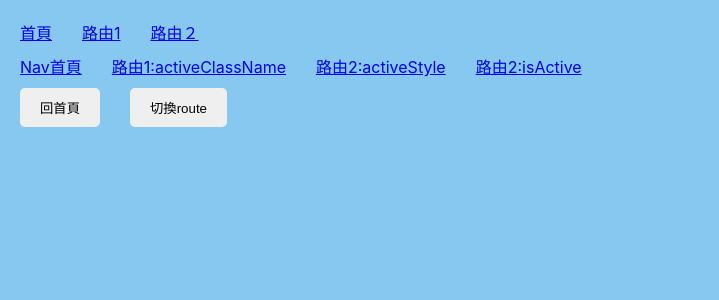
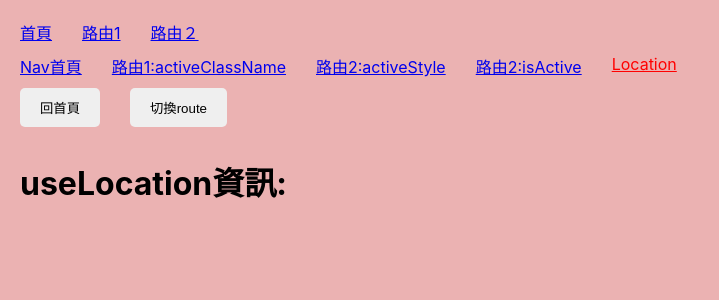
Before and after one commit to Cheng-sih-rong/react-typescript, a React (Create React App) app: page /location in a window 1280 px wide. Shown: the top 300 px of the page, without its empty margins (0-719 px from the left). Built offline with nearby package versions, Linux system fonts and the light colour scheme.

Commit message:
location進度

```diff
--- /dev/null
+++ b/src/contanier/Location/Location.scss
@@ -0,0 +1,6 @@
+html{
+    background-color: rgb(235, 178, 178);
+}
+// .nav{
+//     background-color: black;
+// }
--- /dev/null
+++ b/src/contanier/Location/Location.tsx
@@ -0,0 +1,15 @@
+import './Location.scss'
+import {useLocation} from 'react-router-dom';
+
+function Location(){
+ const ifo= useLocation()
+console.log(ifo.state)
+    return(
+    <div className="wrapper">
+        <h1><span>useLocation資訊:</span></h1>
+        {/* <p>{ifo.state[1]}</p> */}
+    </div>
+    )
+}
+
+export default Location;
--- a/src/page/App.tsx
+++ b/src/page/App.tsx
@@ -7,6 +7,7 @@ import './App.scss';
 // import Test from '../contanier/Test/Test';
 import One from '../contanier/One/One';
 import Two from '../contanier/Two/Two';
+import Location from '../contanier/Location/Location';
 import Button from '../component/Button';
 function Home(){
   return(
@@ -21,6 +22,7 @@ const activeStyle:object = {
 
 function App() {
 
+  // console.log(useLocation())
   const [path,setPath]=useState(1)
 
   const goPath =useHistory();
@@ -55,6 +57,11 @@ function App() {
       <NavLink to="/1" activeClassName="thick">路由1:activeClassName</NavLink>
       <NavLink to="/2" activeStyle={activeStyle}>路由2:activeStyle</NavLink>
       <NavLink to="/2" isActive={dontGo}>路由2:isActive</NavLink>
+      <NavLink to={{
+		            pathname: "/location", // 指定要轉向的新path
+                 search: "?sort=name",　// 搜尋的表達形式
+                 hash: "#the-hash", // 將hash放到url上
+                state: { text: "state裡的文字" }}}>Location</NavLink>
 
 
       </div>
@@ -73,6 +80,7 @@ function App() {
           <Route  path='/home' component={Home} />
           <Route  path='/1' component={One} />
           <Route  path='/2' component={Two} />
+          <Route  path='/location' component={Location} />
 
 
       </Switch>
```
